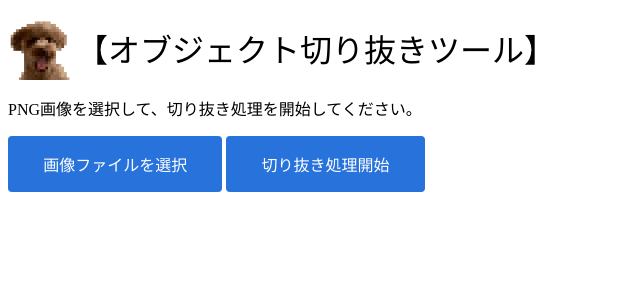
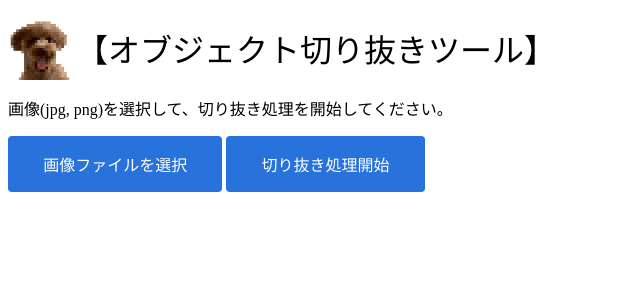
Before and after one commit to PoodleMaster/background-erase-web, a Flask app: page / in a window 1280 px wide. Shown: the top 300 px of the page, without its empty margins (0-640 px from the left). Run offline with Flask 2, Linux system fonts and the light colour scheme.

Commit message:
Add files via upload

```diff
--- a/templates/index.html
+++ b/templates/index.html
@@ -17,9 +17,9 @@
     <img class="title" width=64 src="static/char.png">
     <font class="title" size="6">【オブジェクト切り抜きツール】</font>
   </p>
-  <p>PNG画像を選択して、切り抜き処理を開始してください。</p>
+  <p>画像(jpg, png)を選択して、切り抜き処理を開始してください。</p>
   <div class="file_button">画像ファイルを選択
-    <input class="file_input" type="file" id="file_select" accept=".png">
+    <input class="file_input" type="file" id="file_select" accept=".jpg,.png">
   </div>
   <div class="file_button">切り抜き処理開始
     <input class="file_input" type="button" id="exec" value="処理" onclick="exec_button();" disabled>
```
